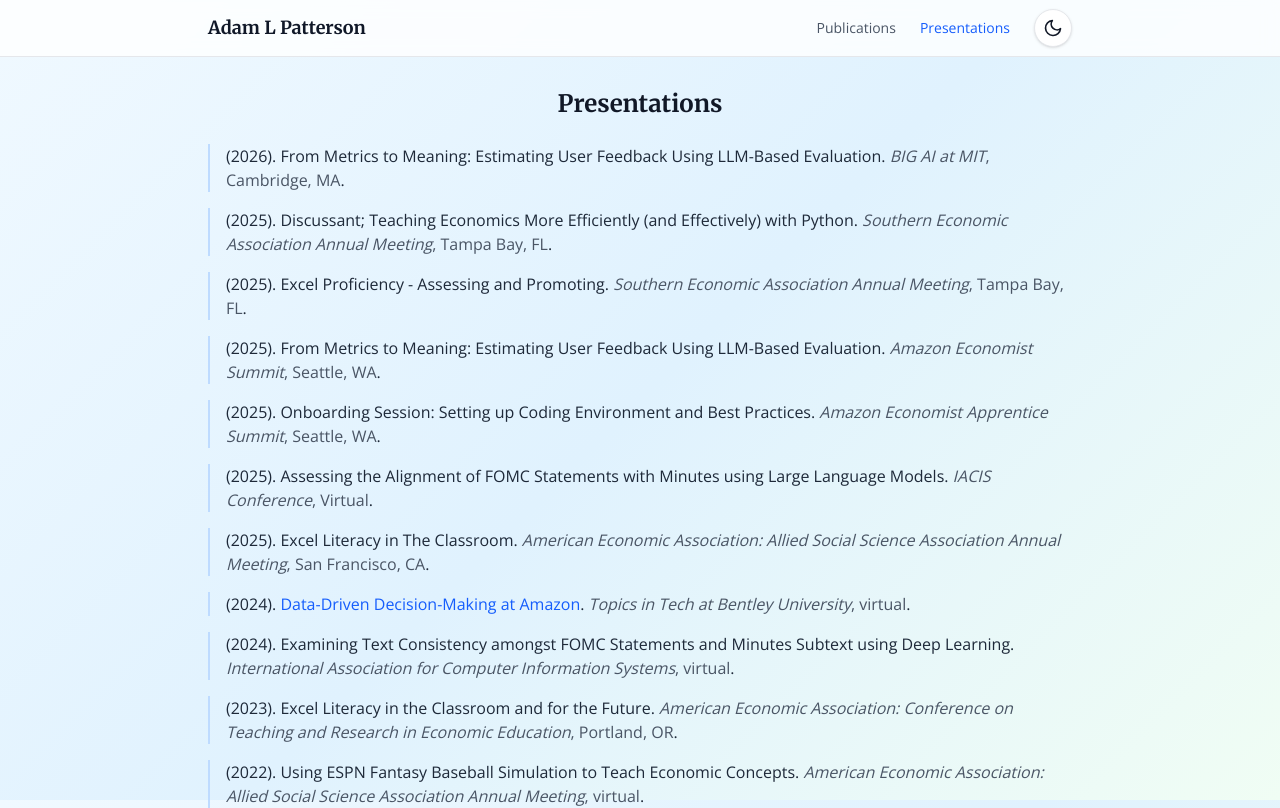
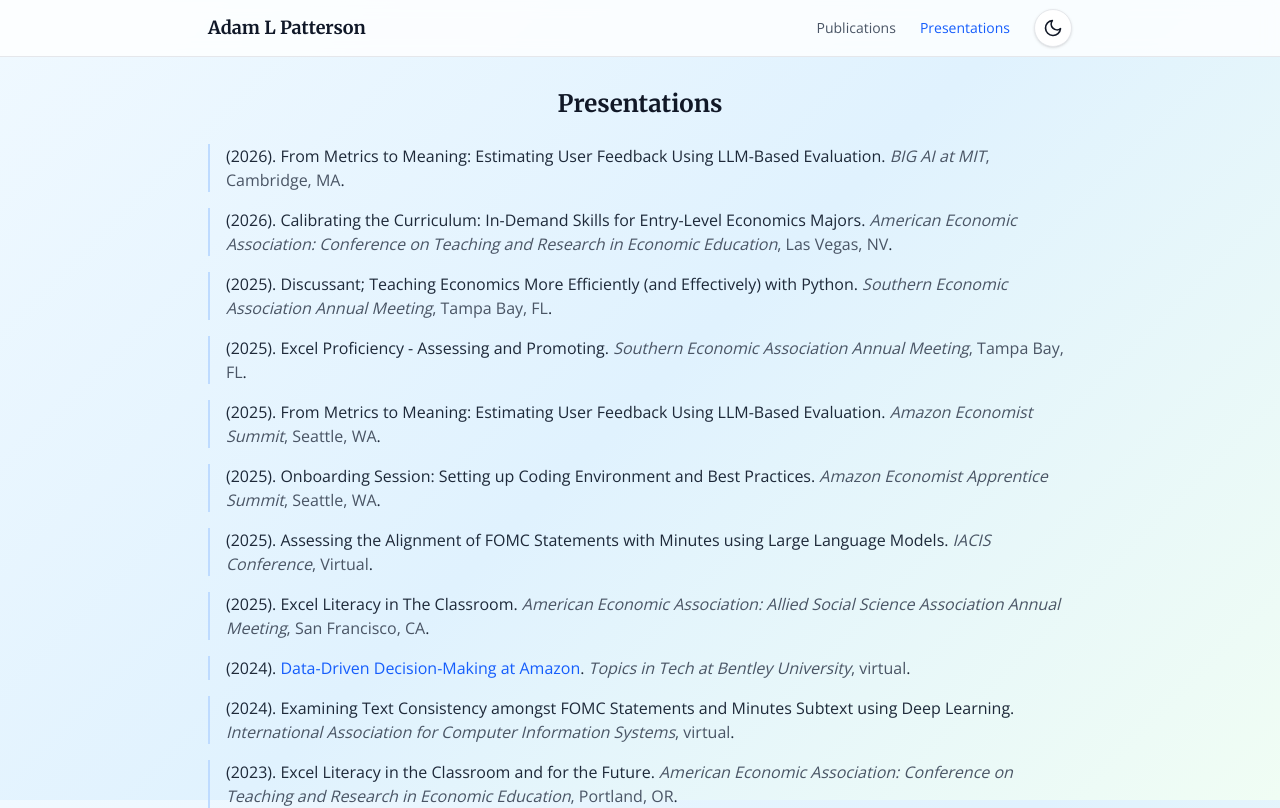
Before and after one commit to adampattersonct/personal-website, a Next.js app: page /presentations in a window 1280 px wide. Shown: the top 808 px of the page. Built offline with nearby package versions, Linux system fonts and the light colour scheme.

Commit message:
Added future presentations to the list

```diff
--- a/data/presentations.ts
+++ b/data/presentations.ts
@@ -14,6 +14,14 @@ export const presentations: Presentation[] = [
     title: 'From Metrics to Meaning: Estimating User Feedback Using LLM-Based Evaluation',
     conference: 'BIG AI at MIT',
     location: 'Cambridge, MA',
+    url: '',
+  },
+  {
+    authors: '',
+    year: 2026,
+    title: 'Calibrating the Curriculum: In-Demand Skills for Entry-Level Economics Majors',
+    conference: 'American Economic Association: Conference on Teaching and Research in Economic Education',
+    location: 'Las Vegas, NV',
     url: '',
   },
   {
```
